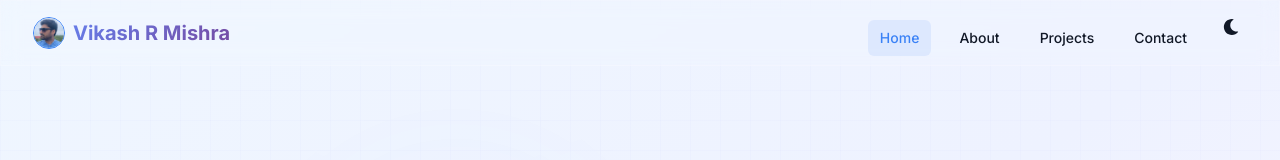
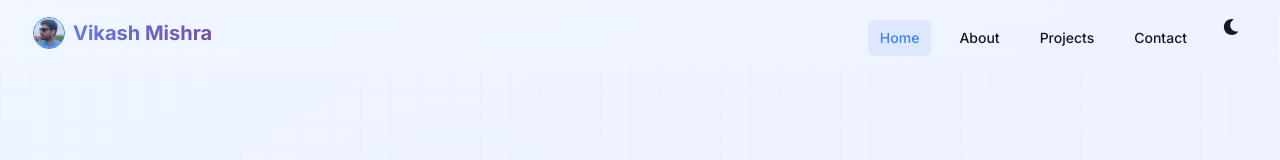
Before and after one commit to vikashmi3/portfolio-website, a React (Create React App) app in the folder frontend/: page / in a window 1280 px wide. Shown: the top 160 px of the page. Built offline with nearby package versions, Linux system fonts and the light colour scheme.

Commit message:
feat: Add title bar logo

```diff
--- a/frontend/src/components/Navbar.js
+++ b/frontend/src/components/Navbar.js
@@ -23,7 +23,7 @@ const Navbar = ({ darkMode, toggleDarkMode }) => {
               alt="Vikash R Mishra"
               className="w-8 h-8 rounded-full object-cover border border-primary"
             />
-            <span className="text-xl font-bold gradient-text">Vikash R Mishra</span>
+            <span className="text-xl font-bold gradient-text">Vikash Mishra</span>
           </Link>
 
           <div className="hidden md:block">
```
Also changed, not shown: 1 other file (tests, documents, lock files or other folders).
